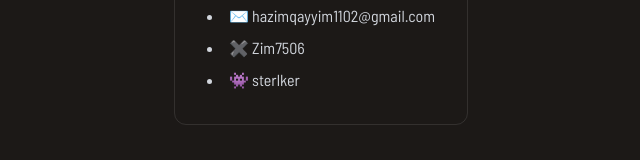
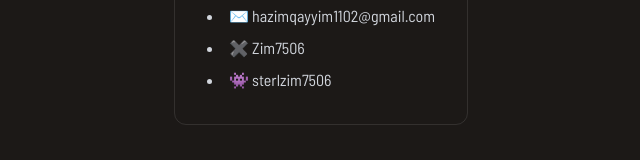
Before and after one commit to sterlker/sterl-portfolio, a React (Vite) app: page / in a window 1280 px wide. Shown: the part 2754-2914 px from the top of the page, without its empty margins (319-959 px from the left). Built offline with nearby package versions, Linux system fonts and the light colour scheme.

Commit message:
Update or smth

```diff
--- a/src/components/sections/Contact.jsx
+++ b/src/components/sections/Contact.jsx
@@ -19,7 +19,7 @@ const Contact = () => {
                                 ✖️ <a href='https://x.com/zim7506'>Zim7506</a>
                             </li>
                             <li>
-                                👾 <a href='https://github.com/sterlker'>sterlker</a>
+                                👾 <a href='https://github.com/sterlzim7506'>sterlzim7506</a>
                             </li>
                         </ul>
                     </div>
```
